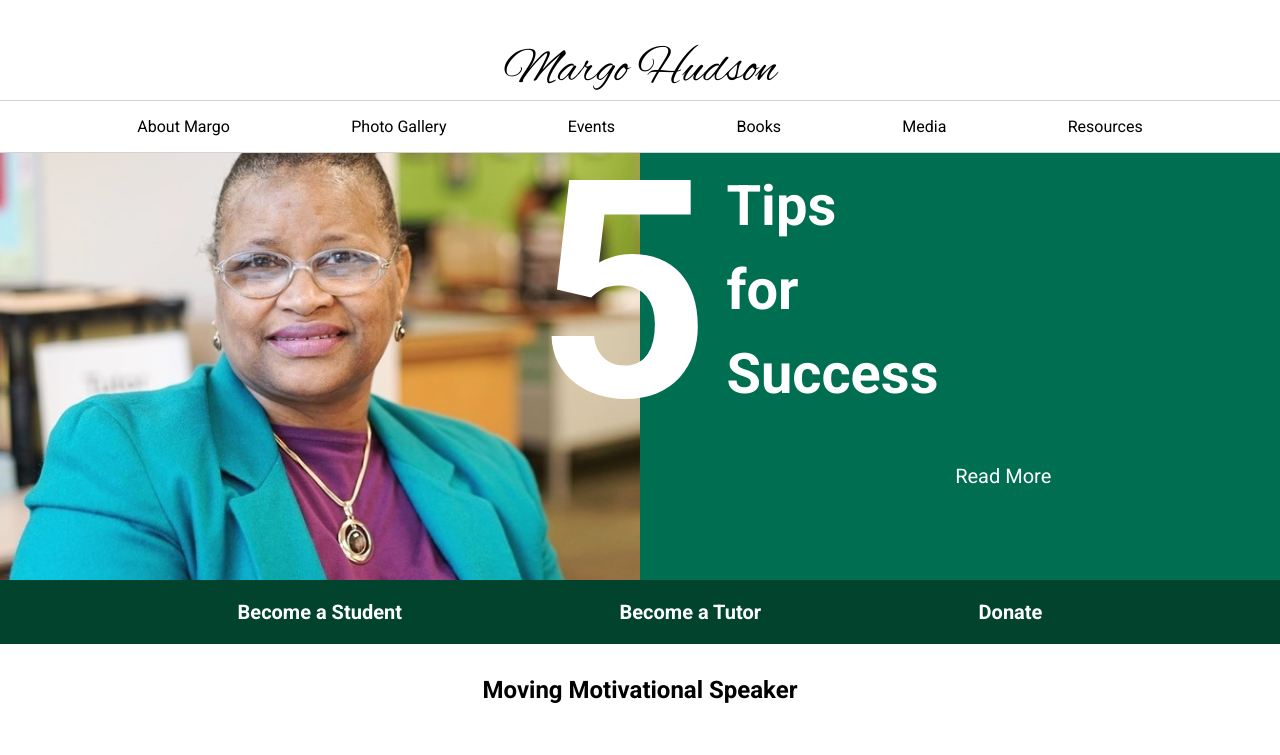
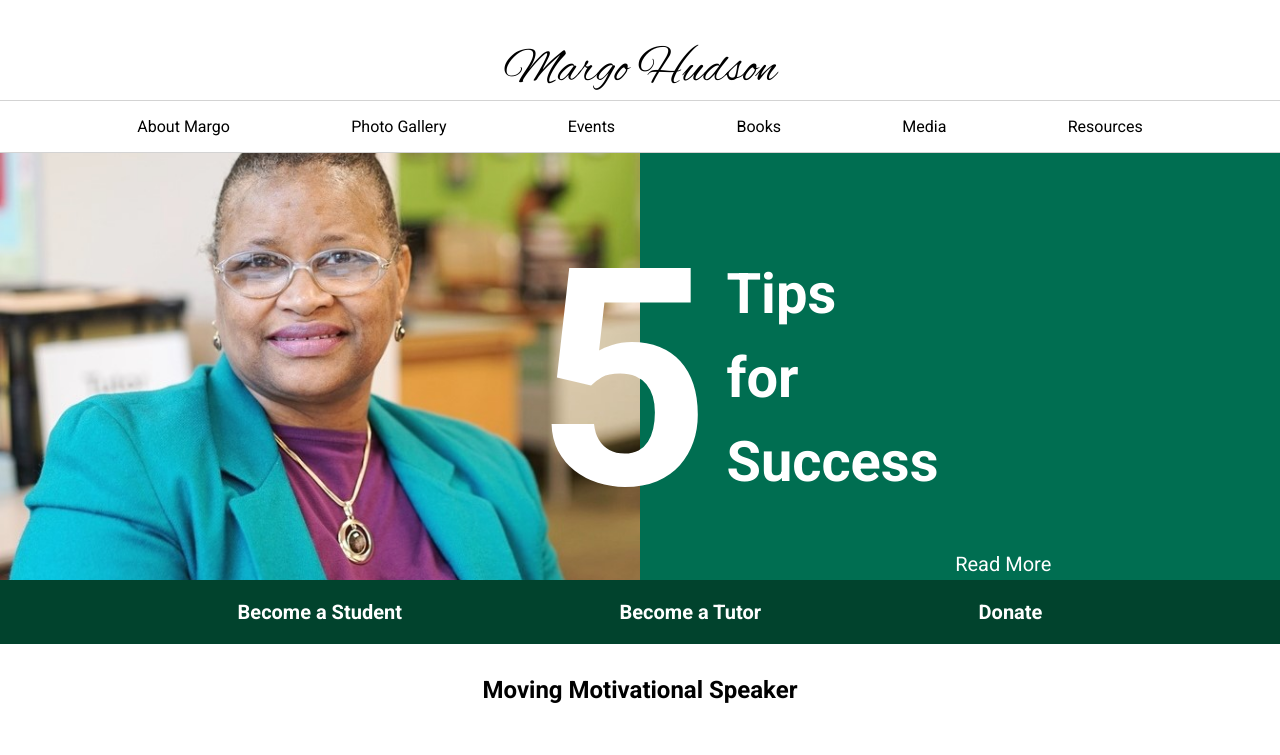
Before and after one commit to cire1776/margohudson, a Gatsby site: page / in a window 1280 px wide. Shown: the top 755 px of the page. Built offline with nearby package versions, Linux system fonts and the light colour scheme; Gatsby itself is replaced by a stand-in of ours.

Commit message:
adjust height of 5 tips for success.

```diff
--- a/src/pages/home.scss
+++ b/src/pages/home.scss
@@ -89,7 +89,7 @@ main {
         font-family: Roboto;
         font-size: 3.5rem;
         line-height: 1.5;
-        margin: 6.5rem 0 0 0;
+        margin: 12rem 0 0 0;
       }
 
       .drop-cap {
```
